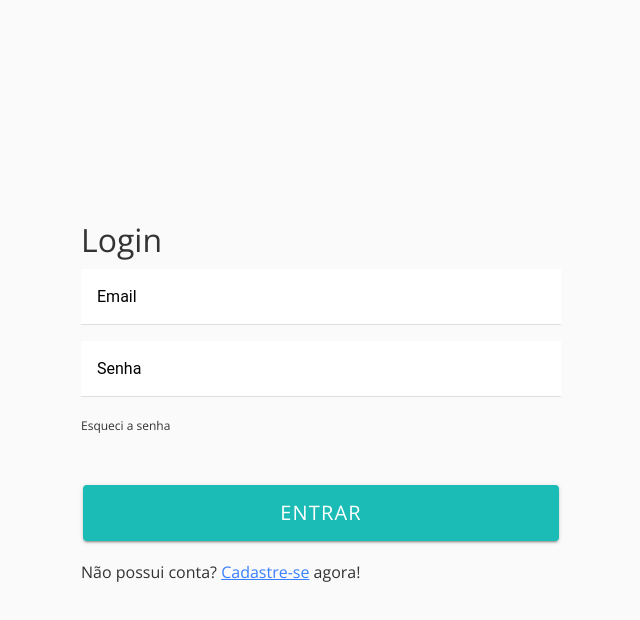
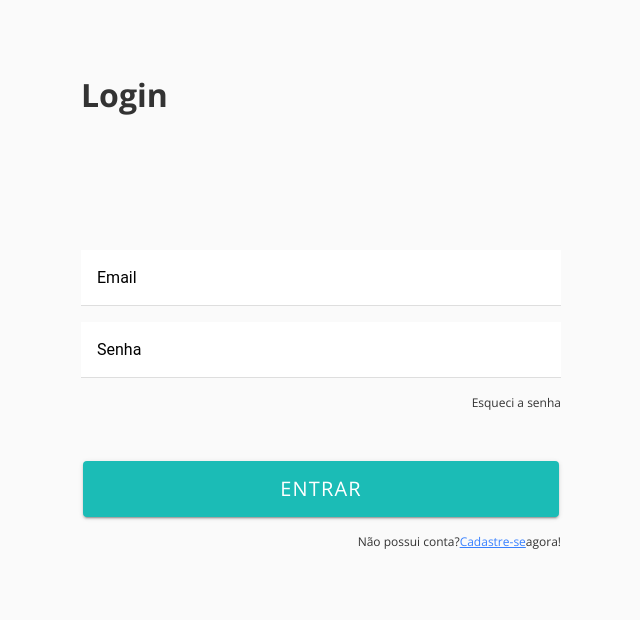
Before and after one commit to vinioo/adote-pets, a React (Create React App) app: page /login in a window 1280 px wide. Shown: the top 620 px of the page, without its empty margins (319-959 px from the left). Built offline with nearby package versions, Linux system fonts and the light colour scheme.

Commit message:
ajustments

```diff
--- a/src/components/card-container/index.tsx
+++ b/src/components/card-container/index.tsx
@@ -8,7 +8,7 @@ interface ICardContainerProps {}
 const CardContainer: React.FC<ICardContainerProps> = () => {
   return (
     <div className="card-container">
-      <Card></Card>
+      <Card nome="dkasjsadosdaio"></Card>
       <Card></Card>
       <Card></Card>
       <Card></Card>
--- a/src/components/card/index.tsx
+++ b/src/components/card/index.tsx
@@ -6,9 +6,10 @@ import "./Card.css";
 
 interface ICardProps {
   source?: string;
+  nome?: string;
 }
 
-const Card: React.FC<ICardProps> = ({ source }) => {
+const Card: React.FC<ICardProps> = ({ nome }) => {
   const cardRef = useRef<HTMLDivElement>(null);
 
   useEffect(() => {
@@ -32,7 +33,7 @@ const Card: React.FC<ICardProps> = ({ source }) => {
     <div className="card" ref={cardRef}>
       <div className="card__info">
         <Link to="/info">
-          <span>Doguinho</span>
+          <span>{nome}</span>
         </Link>
         <small>3 anos</small>
       </div>
--- a/src/pages/login/Login.css
+++ b/src/pages/login/Login.css
@@ -5,8 +5,24 @@
     display: flex;
     flex-direction: column;
     justify-content: center;
+    position: relative;
+}
+
+.login__content h1 {
+    position: absolute;
+    top: 3.2rem;
+    font-weight: bold;
 }
 
 .login__content ion-item {
     margin-bottom: 1.6rem;
 }
+
+.login__content small {
+    display: flex;
+    justify-content: flex-end;
+}
+
+.login__content ion-button {
+    margin-bottom: 1.6rem;
+}
--- a/src/pages/login/index.tsx
+++ b/src/pages/login/index.tsx
@@ -24,9 +24,9 @@ const Login: React.FC = () => {
               Entrar
             </IonButton>
             </div>
-            <p>
+            <small>
               Não possui conta? <Link to="/registerUser">Cadastre-se</Link> agora!
-            </p>
+            </small>
           </div>
         </div>
       </IonContent>
```
